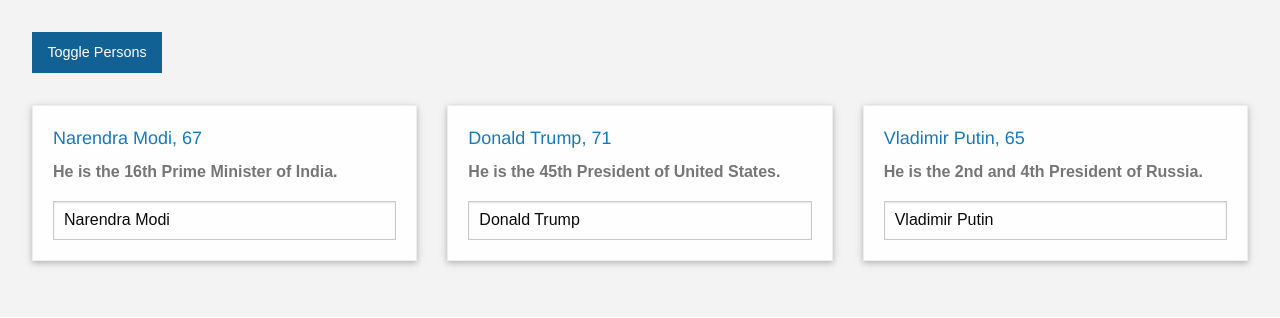
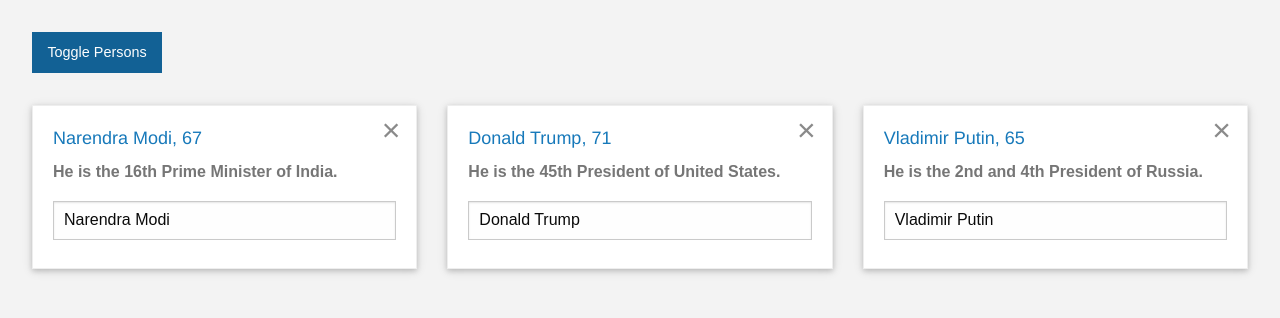
Before and after one commit to IamManchanda/react-app, a React app: page / in a window 1280 px wide. Both pictures are taken after a click on the button "Toggle Persons". Shown: the top 318 px of the page. Built offline with nearby package versions, Linux system fonts and the light colour scheme.

Commit message:
Add close button!

```diff
--- a/src/components/person/AppPerson.js
+++ b/src/components/person/AppPerson.js
@@ -3,10 +3,8 @@
 
 const AppPerson = (props) => {
   return (
-    <div className={'app-Person auto cell card ' + scoped.main}>
-      <h3
-        className={'app-Person_Title ' + scoped.title}
-        onClick={ props.clicked }>
+    <div className={'app-Person auto cell callout ' + scoped.main}>
+      <h3 className={'app-Person_Title ' + scoped.title} >
         { props.name }, { props.age }
       </h3>
       <p className={'app-Person_Content ' + scoped.content}>
@@ -16,6 +14,13 @@
         type="text"
         onChange={ props.change }
         value={ props.name } />
+      <button
+        className="close-button"
+        aria-label="Dismiss alert"
+        type="button"
+        onClick={ props.clicked }>
+        <span aria-hidden="true">&times;</span>
+      </button>
     </div>
   );
 };
```
Also changed, not shown: 1 other file (tests, documents, lock files or other folders).
